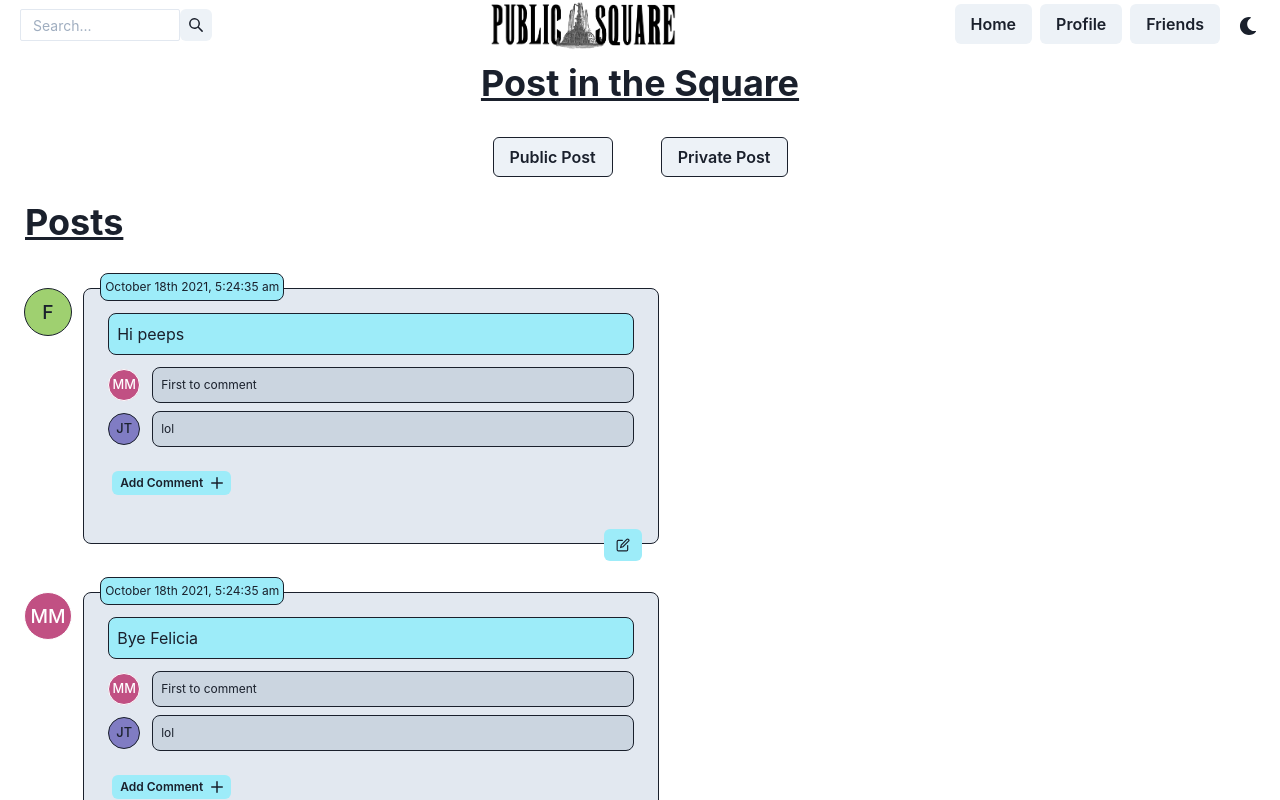
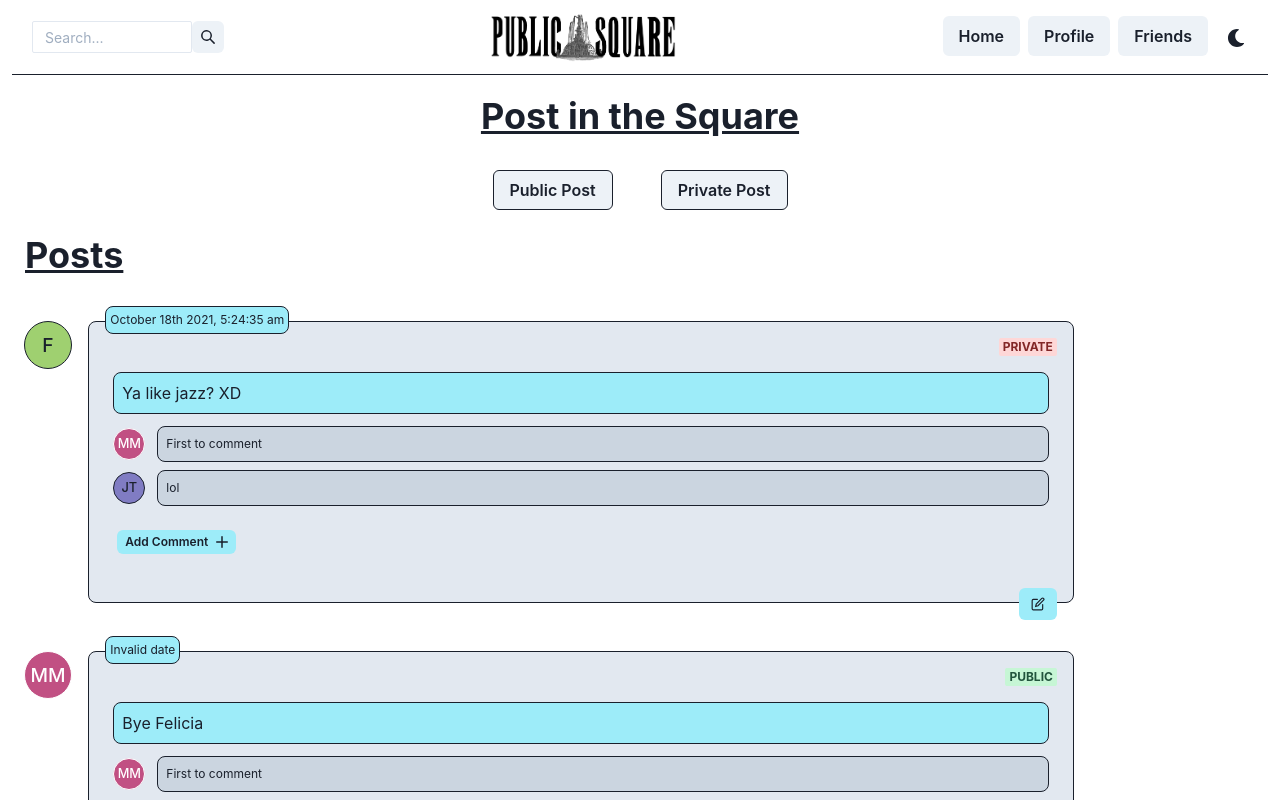
Before and after one commit to Gunzelb/public-square, a React (Create React App) app in the folder client/: page / in a window 1280 px wide. Shown: the top 800 px of the page. Built offline with nearby package versions, Linux system fonts and the light colour scheme.

Commit message:
Adding and Commiting before pull

```diff
--- a/client/src/App.js
+++ b/client/src/App.js
@@ -5,8 +5,8 @@ import { ChakraProvider, theme, Grid} from '@chakra-ui/react'; //VStack, Box, Gr
 // Components
 // import LoginForm from './components/LoginForm';
 // import User from './components/pages/User';
+// import SignupForm from './components/SignupForm';
 import Header from './components/Header';
-// import SignupForm from './components/SignupForm';
 import Home from './components/pages/Home';
 import LoginSignUp from './components/pages/LoginSignup';
 import { BrowserRouter as Router, Route } from 'react-router-dom';
--- a/client/src/components/AddComment.js
+++ b/client/src/components/AddComment.js
@@ -12,9 +12,11 @@ function AddComment({ bg, comment_bg, comments }) {
   const { isOpen, onToggle } = useDisclosure()
 
   const [comment, setComment] = useState("");
+  // const [commentsArray, setCommentsArray] = useState(comments)
 
   //Form Handlers
   const handleInputChange = (e) => { setComment(e.target.value) }
+
   const handleSubmit = (e) => {
     e.preventDefault()
     console.log(comment);
@@ -22,7 +24,10 @@ function AddComment({ bg, comment_bg, comments }) {
     console.log(comments);
 
     const newComment = {name: "Timmy Turner", message: comment}
-    comments.push(newComment);
+    // comments
+    // const newCommentsArray = [...commentsArray, newComment];
+    comments.push(newComment)
+    // setCommentsArray(newCommentsArray)
 
     console.log("Comment added!");
     console.log(comments);
--- a/client/src/components/Header.js
+++ b/client/src/components/Header.js
@@ -16,7 +16,7 @@ export default function Header(props) {
 
   return (
     <nav>
-      <HStack spacing="auto" mx={3} mb={3}>
+      <HStack spacing="auto" mx={3} p={3} mb={5} borderBottom="1px">
 
         {/* Search Bar */}
         <Box ms={2}>
@@ -43,7 +43,7 @@ export default function Header(props) {
         {/* Nav Links */}
         <Box>
           <ButtonGroup>
-            <Button>Home</Button>
+            <Button onClick={() => document.location.replace("/")}>Home</Button>
             <Button>Profile</Button>
             <Button>Friends</Button>
           </ButtonGroup>
--- a/client/src/components/Post.js
+++ b/client/src/components/Post.js
@@ -1,20 +1,21 @@
 import React from "react";
 import '../App.css';
-
+import moment from "moment";
 //Components
 import StyleColorMode from './themedComponents/PostMessageBox';
 import { Flex, Avatar} from "@chakra-ui/react"; //Avatar: Use the name attribute for a default icon (initials based on the name atrr if the src cant load)
 
-function Post({name, message, date, isPrivate, comments, editPost}) {
+function Post({post_id, name, message, date, isPrivate, comments, editPost}) {
     return (
     <>
-        {!isPrivate ?
-        <Flex width="60%" direction="row" alignItems="start" justify="start" justifySelf="start" p={6} textAlign="start">
+        {/* {!isPrivate ?  */}
+        <Flex direction="row" alignItems="start" justify="start" justifySelf="start" p={6} textAlign="start">
             <Avatar size="md" border="1px" name={name} mr={1} />{" "}
-            <StyleColorMode message={message} date={date} isPrivate={isPrivate}
+            <StyleColorMode post_id={post_id} message={message} date={moment(date).format('MMMM Do YYYY, h:mm:ss a')} isPrivate={isPrivate}
             comments={comments} editPost={editPost}/>
-        </Flex>:(<></>)
-    }
+        </Flex>
+        {/* ?:(<></>) */}
+    {/* } */}
     </>
     )
 };
--- a/client/src/components/Posts.js
+++ b/client/src/components/Posts.js
@@ -1,67 +1,69 @@
 import React from "react";
 import Post from "./Post";
-import moment from 'moment';
 
-const posts = [
-    {
-        name: "Felicia",
-        message: "Hi peeps",
-        date: moment().format('MMMM Do YYYY, h:mm:ss a'),
-        isPrivate: false,
-        comments: [
-            {
-                name: "Michael Myers",
-                message: "First to comment"
-            },
-            {
-                name: "Jason Todd",
-                message: "lol"
-            }
-        ]
-    },
-    {
-        name: "Michael Myers",
-        message: "Bye Felicia",
-        date: moment().format('MMMM Do YYYY, h:mm:ss a'),
-        isPrivate: false,
-        comments: [
-            {
-                name: "Michael Myers",
-                message: "First to comment"
-            },
-            {
-                name: "Jason Todd",
-                message: "lol"
-            }
-        ]
-    },
-    {
-        name: "Jason Todd",
-        message: "Hello! Is it me you're looking for?",
-        date: moment().format('MMMM Do YYYY, h:mm:ss a'),
-        isPrivate: true,
-        comments: [
-            {
-                name: "Michael Myers",
-                message: "First to comment"
-            },
-            {
-                name: "Jason Todd",
-                message: "be quiet Michael!"
-            },
-            {
-                name: "Felicia",
-                message: "This chat is toxic XD"
-            }
-        ]
-    }
-]
+// import moment from 'moment';
 
 
-function Posts({editPost}) {
+// const posts = [
+//     {
+//         name: "Felicia",
+//         message: "Hi peeps",
+//         date: moment().format('MMMM Do YYYY, h:mm:ss a'),
+//         isPrivate: false,
+//         comments: [
+//             {
+//                 name: "Michael Myers",
+//                 message: "First to comment"
+//             },
+//             {
+//                 name: "Jason Todd",
+//                 message: "lol"
+//             }
+//         ]
+//     },
+//     {
+//         name: "Michael Myers",
+//         message: "Bye Felicia",
+//         date: moment().format('MMMM Do YYYY, h:mm:ss a'),
+//         isPrivate: false,
+//         comments: [
+//             {
+//                 name: "Michael Myers",
+//                 message: "First to comment"
+//             },
+//             {
+//                 name: "Jason Todd",
+//                 message: "lol"
+//             }
+//         ]
+//     },
+//     {
+//         name: "Jason Todd",
+//         message: "Hello! Is it me you're looking for?",
+//         date: moment().format('MMMM Do YYYY, h:mm:ss a'),
+//         isPrivate: true,
+//         comments: [
+//             {
+//                 name: "Michael Myers",
+//                 message: "First to comment"
+//             },
+//             {
+//                 name: "Jason Todd",
+//                 message: "be quiet Michael!"
+//             },
+//             {
+//                 name: "Felicia",
+//                 message: "This chat is toxic XD"
+//             }
+//         ]
+//     }
+// ]
+
+
+function Posts({posts, editPost}) {
     return (
             <>
-            { posts.map((post, i) => (<Post key={i} name={post.name} message={post.message}
+            { posts.map((post, i) => (<Post key={i} post_id={post.id} name={post.name} message={post.message}
                 isPrivate={post.isPrivate} date={post.date} comments={post.comments} editPost={editPost} />)) }
             </>
     )
--- a/client/src/components/pages/LoginSignup.js
+++ b/client/src/components/pages/LoginSignup.js
@@ -7,7 +7,7 @@ import {Flex} from '@chakra-ui/react'
 
 const LoginSignUp = () => {
     return(
-        <Flex justify="space-evenly" align="center">
+        <Flex justify="space-evenly" align="center" m={4}>
             <LoginForm />
             <SignupForm />
         </Flex>
--- a/client/src/components/pages/User.js
+++ b/client/src/components/pages/User.js
@@ -32,7 +32,7 @@ const onloadPosts = [
         id: 1,
         name: "Felicia",
         message: "Ya like jazz? XD",
-        date: moment().format('MMMM Do YYYY, h:mm:ss a'),
+        date: Date.now(),
         isPrivate: true,
         comments: [
             {
--- a/client/src/components/themedComponents/PostMessageBox.js
+++ b/client/src/components/themedComponents/PostMessageBox.js
@@ -5,12 +5,13 @@ dark/light themes of the Post
 
 //Imports
 import React from "react";
-import { useColorModeValue, Box, Text, Flex, Button } from "@chakra-ui/react";
+import { useColorModeValue, Text, Flex, Button } from "@chakra-ui/react"; //Box,
+import { Badge } from "@chakra-ui/react"
 import { EditIcon } from "@chakra-ui/icons";
 import Comment from "../Comment";
 import AddComment from "../AddComment";
 
-function StyleColorMode({ date, message, isPrivate, comments, editPost}) {
+function StyleColorMode({ post_id, date, message, isPrivate, comments, editPost}) {
 
     const bg = useColorModeValue("cyan.200", "cyan.800");
     const bg_gray = useColorModeValue("gray.200", "gray.700");
@@ -18,11 +19,15 @@ function StyleColorMode({ date, message, isPrivate, comments, editPost}) {
 
     return (
         <>
-            <Box bg={bg_gray} border="1px" p={4} rounded={8} className="post-container">
+            <Flex direction="column" bg={bg_gray} border="1px" p={4} rounded={8} className="post-container">
 
                 <Text className="post-date" bg={bg} p={1} rounded={8} border="1px" mt={3}>
                     {date}
                 </Text>
+                {
+                    !(isPrivate) ?
+                    <Badge width="max-content" alignSelf="end" mb={2} colorScheme="green" >Public</Badge>
+                    : <Badge width="max-content"  alignSelf="end" mb={2} colorScheme="red">Private</Badge>}
                 <Text border="1px" align="start" bg={bg} rounded={8} m={2} p={2}>
                     {message}
                 </Text>
@@ -35,10 +40,10 @@ function StyleColorMode({ date, message, isPrivate, comments, editPost}) {
                     <AddComment display="block" bg={bg} comment_bg={comment_bg} border="1px" comments={comments} />
                 </Flex>
                 <Flex justifyContent="end">
-                    <Button  className="post-editBtn" size="sm" bg={bg} variant="solid" onClick={editPost}> <EditIcon /></Button>
+                    <Button  className="post-editBtn" size="sm" bg={bg} variant="solid" onClick={(e) => {editPost(e, post_id, isPrivate)}}> <EditIcon /></Button>
                 </Flex>
 
-            </Box>
+            </Flex>
         </>
     );
 }
```
